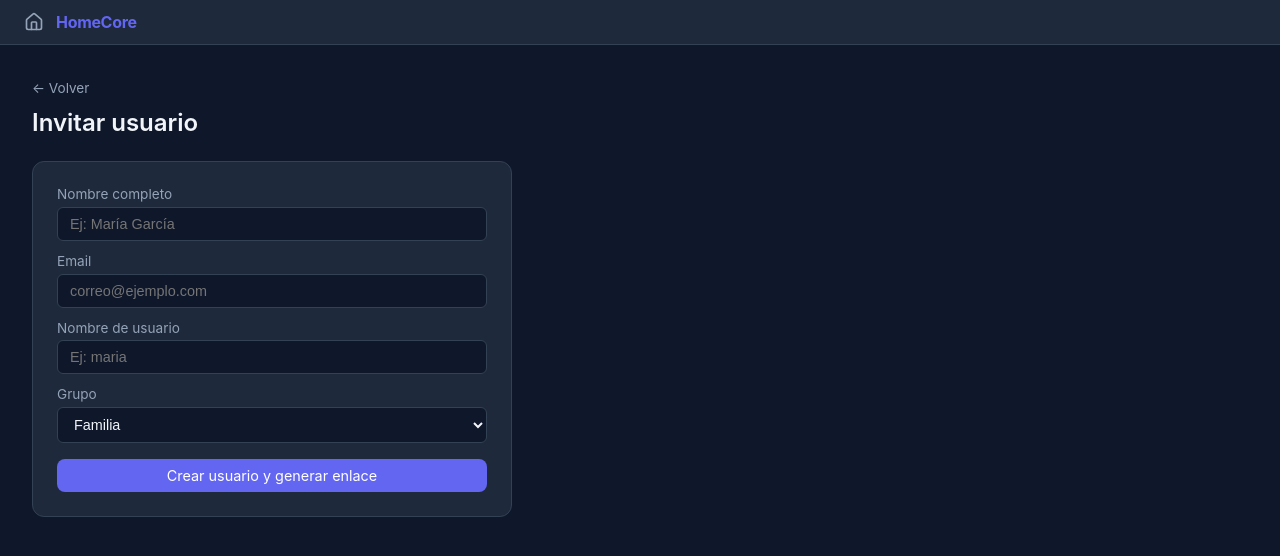
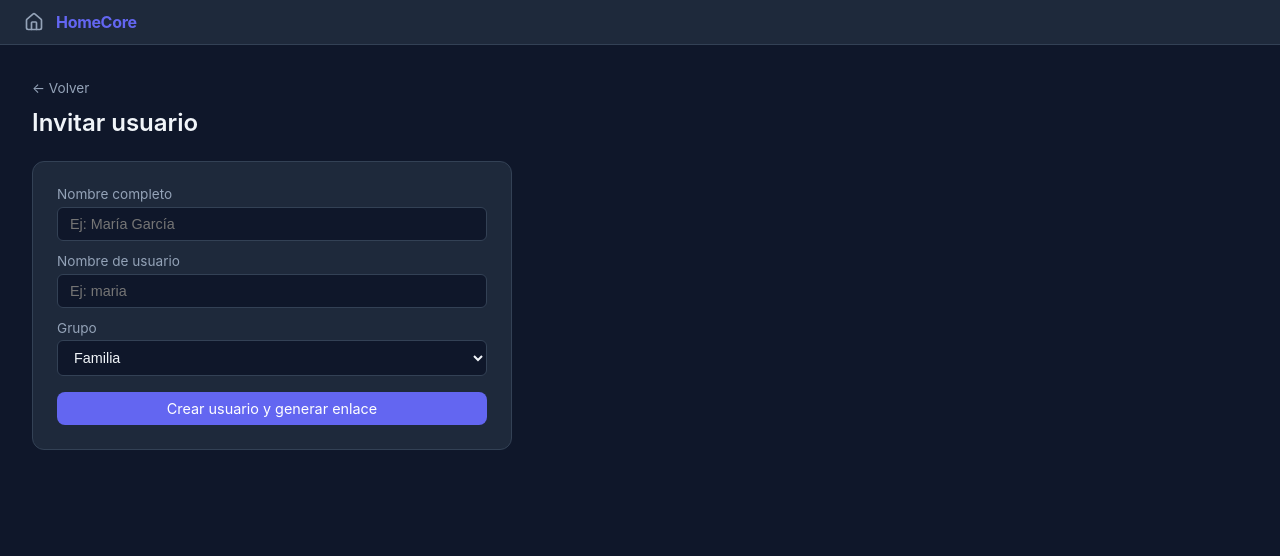
Before and after one commit to TheIkaz/HomeCore-V2, a React (Vite) app in the folder homecore/web/: page /admin/invitar in a window 1280 px wide. Shown: the top 556 px of the page. Built offline with nearby package versions, Linux system fonts and the light colour scheme.

Commit message:
fix: eliminar email del alta de usuario para evitar conflicto con recovery flow

```diff
--- a/homecore/web/src/pages/Admin/Invitar.jsx
+++ b/homecore/web/src/pages/Admin/Invitar.jsx
@@ -5,7 +5,7 @@ import styles from "./Invitar.module.css";
 
 export default function Invitar() {
   const navigate = useNavigate();
-  const [form, setForm]         = useState({ nombre: "", email: "", username: "", grupo: "familia" });
+  const [form, setForm]         = useState({ nombre: "", username: "", grupo: "familia" });
   const [enlace, setEnlace]     = useState(null);
   const [error, setError]       = useState(null);
   const [enviando, setEnviando] = useState(false);
@@ -49,10 +49,6 @@ export default function Invitar() {
           <input name="nombre" value={form.nombre} onChange={cambiar} required placeholder="Ej: María García" />
         </div>
         <div className={styles.campo}>
-          <label>Email</label>
-          <input name="email" type="email" value={form.email} onChange={cambiar} required placeholder="correo@ejemplo.com" />
-        </div>
-        <div className={styles.campo}>
           <label>Nombre de usuario</label>
           <input name="username" value={form.username} onChange={cambiar} required placeholder="Ej: maria" />
         </div>
```
Also changed, not shown: 1 other file (tests, documents, lock files or other folders).
